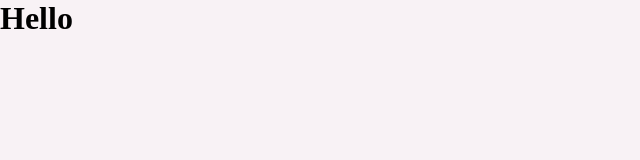
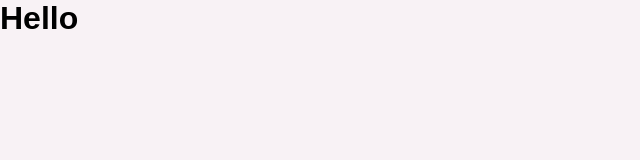
Before and after one commit to LeonardoLuize/dtmoney, a React (Create React App) app: page / in a window 1280 px wide. Shown: the top 160 px of the page, without its empty margins (0-640 px from the left). Built offline with nearby package versions, Linux system fonts and the light colour scheme.

Commit message:
global styles

```diff
--- a/src/styles/global.ts
+++ b/src/styles/global.ts
@@ -5,6 +5,7 @@ export const GlobalStyle = createGlobalStyle`
     :root{
         --background: #f0f2f5;
         --red: #E52E4D;
+        --green: #33CC95;
         --blue: #5429CC;
 
         --blue-light: #6933FF;
@@ -35,6 +36,16 @@ export const GlobalStyle = createGlobalStyle`
     body{
         background: var(--background);
         -webkit-font-smoothing: antialiased;
+
+    }
+
+    body, input, textarea, button{
+        font-family: 'Poppins', sans-serif;
+        font-weight: 400;
+    }
+
+    h1, h2, h3, h4, h5, h6, strong{
+        font-weight: 600;
     }
 
     button{
@@ -45,4 +56,42 @@ export const GlobalStyle = createGlobalStyle`
         opacity: 0.6;
         cursor: not-allowed;
     }
+
+    .react-modal-overlay{
+        background: rgba(0,0,0,0.5);
+
+        position: fixed;
+        top: 0;
+        left: 0;
+        right: 0;
+        bottom: 0;
+
+        display: flex;
+        align-items: center;
+        justify-content: center;
+    }
+
+    .react-modal-content{
+        width: 100%;
+        max-width: 576px;
+
+        background: var(--background);
+
+        padding: 3rem;
+        position: relative;
+
+        border-radius: 0.5rem;
+    }
+
+    .reactModalClose{
+        position: absolute;
+        right: 1.5rem;
+        top: 1.5rem;
+        border: 0;
+        background: transparent;
+        transition: filter .2s;
+        &:hover{
+            filter: brightness(0.8);
+        }
+    }
 `
```
